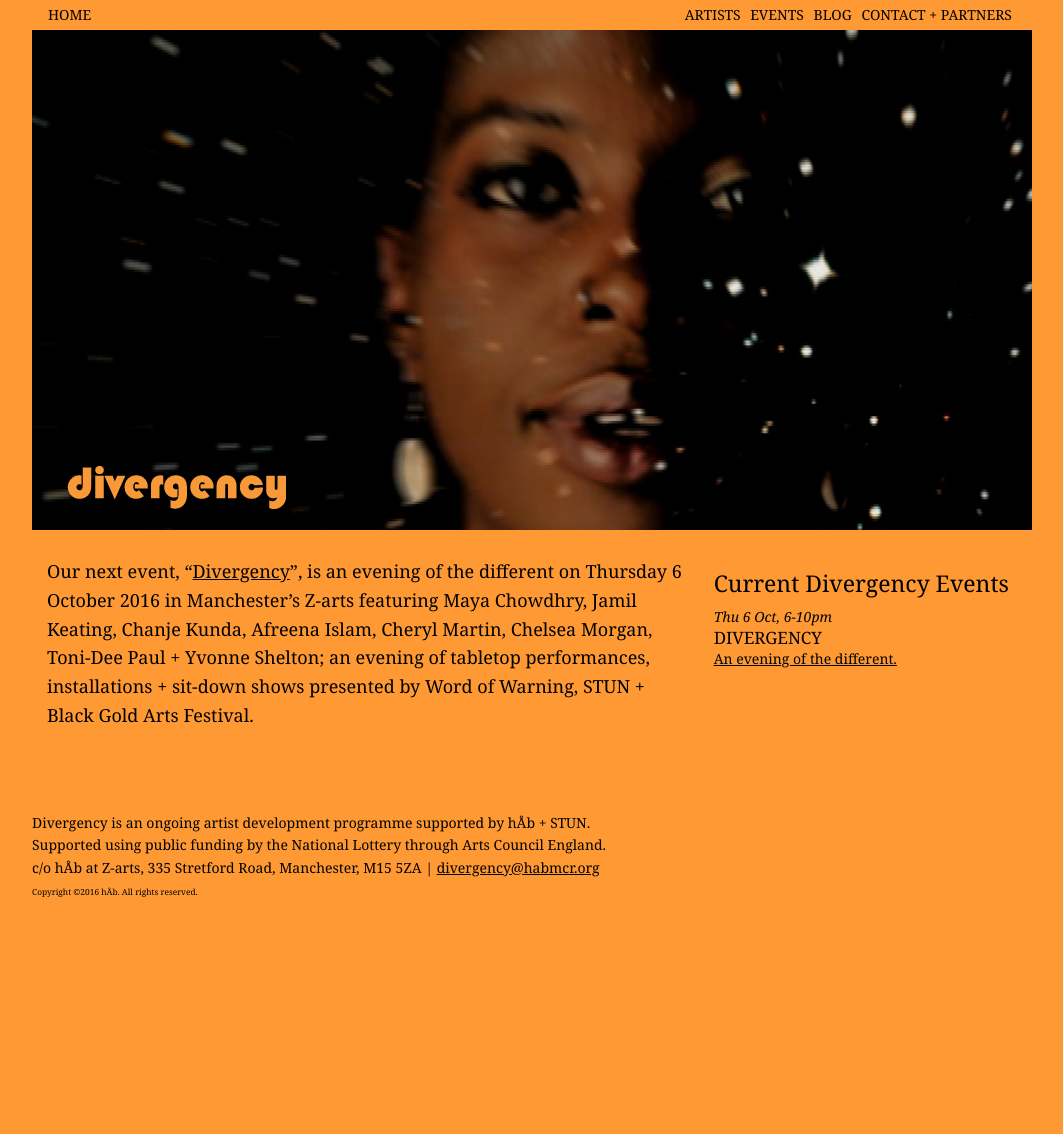
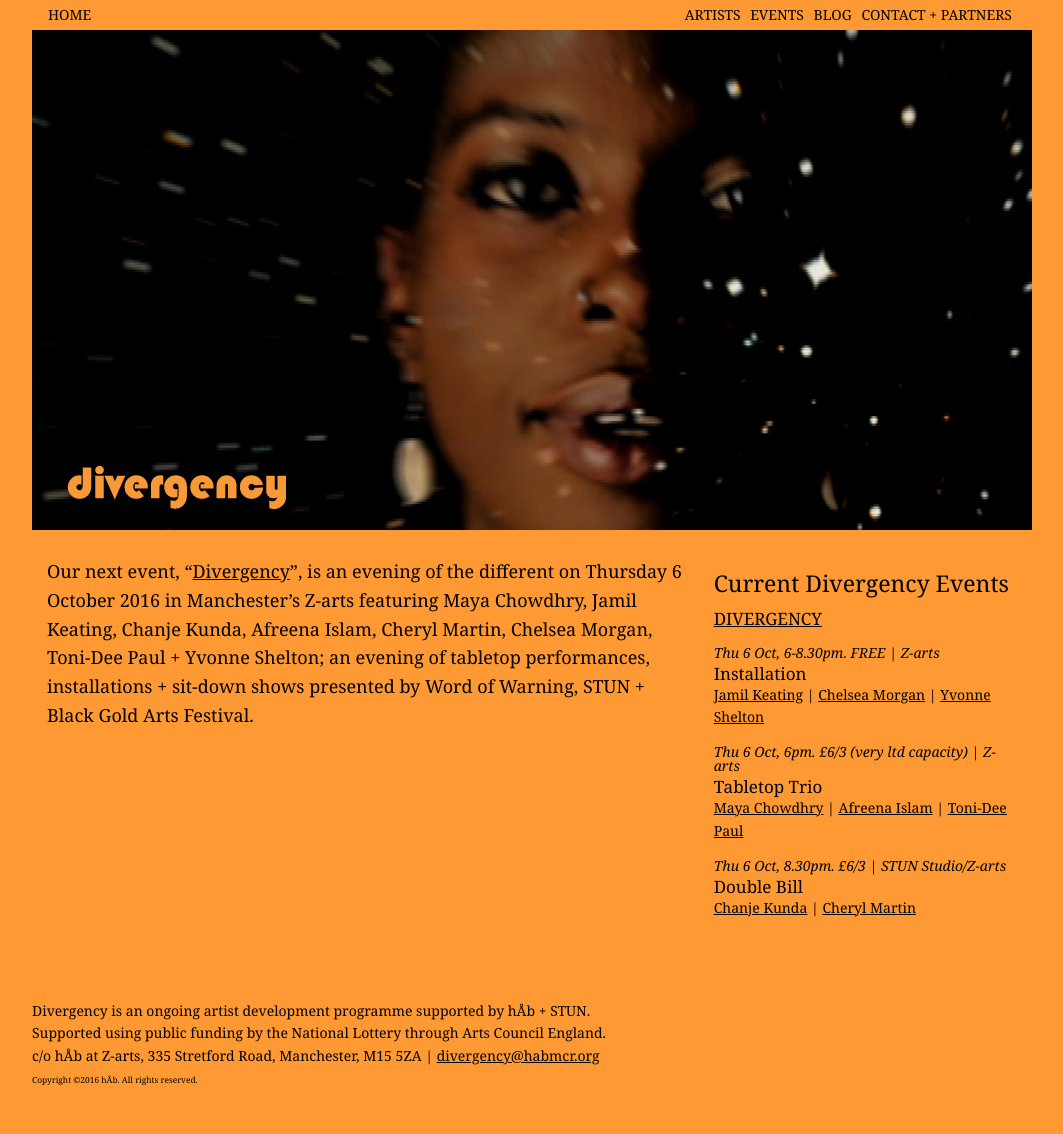
Before and after one commit to divergencymcr/divergencymcr.github.io, a Jekyll site: the page built from current/event/index.md, in a window 1280 px wide. Shown: the whole page, without its empty margins (108-1171 px from the left). Built offline with Jekyll 4.4.1, drawn with Linux system fonts in a browser that asks for light colours; before the commit the page ends 945 px from its top, so only the background shows below that.

Commit message:
Update event.html

```diff
--- a/_layouts/event.html
+++ b/_layouts/event.html
@@ -6,10 +6,22 @@ bodyclass: ev
 sectionroot: 'current/event'
 
 events:
-    -   label: "Divergency"
-        date: "Thu 6 Oct, 6-10pm"
+    -   label: "<a href='/current/event/Divergency'>Divergency</a>"
+    -   label: "I<span style='text-transform:lowercase'>nstallation</span>"
+        date: "Thu 6 Oct, 6-8.30pm. FREE"
+        venue: "| Z-arts"
         artists:
-            - {folder: Divergency, name: "An evening of the different."}
+            - name: "<a href='http://www.wordofwarning.org/current/2016-divergency/keating' target='_blank'>Jamil Keating</a> | <a href='http://www.wordofwarning.org/current/2016-divergency/morgan' target='_blank'>Chelsea Morgan</a> | <a href='http://www.wordofwarning.org/current/2016-divergency/shelton' target='_blank'>Yvonne Shelton</a>"
+    -   label: "T<span style='text-transform:lowercase'>abletop</span> T<span style='text-transform:lowercase'>rio</span>"
+        date: "Thu 6 Oct, 6pm. £6/3 (very ltd capacity)"
+        venue: "| Z-arts"
+        artists:
+            - name: "<a href='http://www.wordofwarning.org/current/2016-divergency/chowdhry' target='_blank'>Maya Chowdhry</a> | <a href='http://www.wordofwarning.org/current/2016-divergency/islam' target='_blank'>Afreena Islam</a> | <a href='http://www.wordofwarning.org/current/2016-divergency/paul' target='_blank'>Toni-Dee Paul</a>"
+    -   label: "D<span style='text-transform:lowercase'>ouble</span> B<span style='text-transform:lowercase'>ill</span>"
+        date: "Thu 6 Oct, 8.30pm. £6/3"
+        venue: "| STUN Studio/Z-arts"
+        artists:
+            - name: "<a href='http://www.wordofwarning.org/current/2016-divergency/kunda' target='_blank'>Chanje Kunda</a> | <a href='http://www.wordofwarning.org/current/2016-divergency/martin' target='_blank'>Cheryl Martin</a>"
 
 ---
 
```
